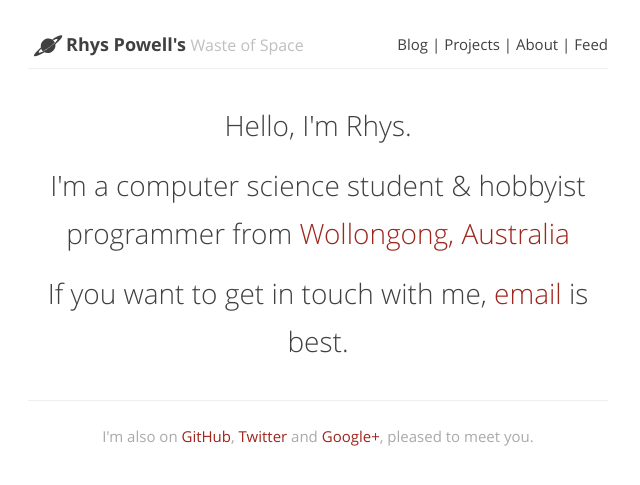
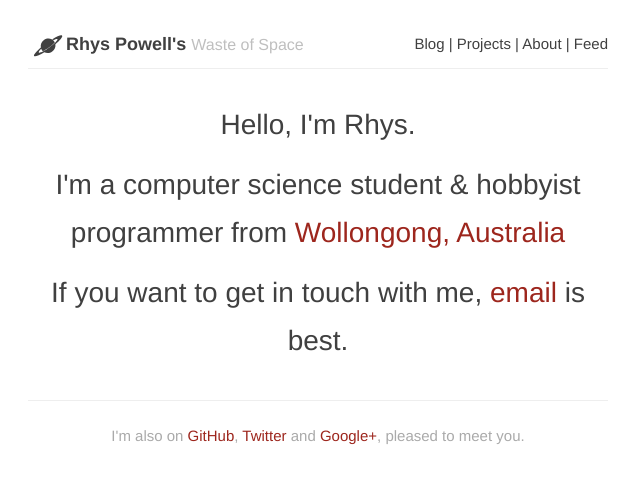
Before and after one commit to rpowelll/rpowelll.github.com, a Jekyll site: the page built from index.html, in a window 1280 px wide. Shown: the top 485 px of the page, without its empty margins (322-962 px from the left). Built offline with Jekyll 4.4.1, drawn with Linux system fonts in a browser that asks for light colours; Markdown is read by kramdown in place of the engine named in the settings.

Commit message:
Forgot to recompile the stylesheets.

```diff
--- a/css/site.css
+++ b/css/site.css
@@ -1614,44 +1614,8 @@ input[type=submit].btn::-moz-focus-inner {
       -moz-box-shadow: 0 1px 4px rgba(0, 105, 214, 0.25);
       box-shadow: 0 1px 4px rgba(0, 105, 214, 0.25); }
 
-@font-face {
-  font-family: "Open Sans";
-  font-style: normal;
-  font-weight: 400;
-  src: local("Open Sans"), local("OpenSans"), url("http://themes.googleusercontent.com/static/fonts/opensans/v5/cJZKeOuBrn4kERxqtaUH3bO3LdcAZYWl9Si6vvxL-qU.woff") format("woff"); }
-
-@font-face {
-  font-family: "Open Sans";
-  font-style: italic;
-  font-weight: 400;
-  src: local("Open Sans Italic"), local("OpenSans-Italic"), url("http://themes.googleusercontent.com/static/fonts/opensans/v5/xjAJXh38I15wypJXxuGMBrrIa-7acMAeDBVuclsi6Gc.woff") format("woff"); }
-
-@font-face {
-  font-family: "Open Sans";
-  font-style: italic;
-  font-weight: 300;
-  src: local("Open Sans Light Italic"), local("OpenSansLight-Italic"), url("http://themes.googleusercontent.com/static/fonts/opensans/v5/PRmiXeptR36kaC0GEAetxvR_54zmj3SbGZQh3vCOwvY.woff") format("woff"); }
-
-@font-face {
-  font-family: "Open Sans";
-  font-style: normal;
-  font-weight: 300;
-  src: local("Open Sans Light"), local("OpenSans-Light"), url("http://themes.googleusercontent.com/static/fonts/opensans/v5/DXI1ORHCpsQm3Vp6mXoaTaRDOzjiPcYnFooOUGCOsRk.woff") format("woff"); }
-
-@font-face {
-  font-family: "Open Sans";
-  font-style: normal;
-  font-weight: 700;
-  src: local("Open Sans Bold"), local("OpenSans-Bold"), url("http://themes.googleusercontent.com/static/fonts/opensans/v5/k3k702ZOKiLJc3WVjuplzKRDOzjiPcYnFooOUGCOsRk.woff") format("woff"); }
-
-@font-face {
-  font-family: "Open Sans";
-  font-style: italic;
-  font-weight: 700;
-  src: local("Open Sans Bold Italic"), local("OpenSans-BoldItalic"), url("http://themes.googleusercontent.com/static/fonts/opensans/v5/PRmiXeptR36kaC0GEAetxhbnBKKEOwRKgsHDreGcocg.woff") format("woff"); }
-
 body {
-  font-family: "Open Sans", "Helvetica Neue", Helvetica, Arial, sans-serif; }
+  font-family: "Helvetica Neue", Helvetica, Arial, sans-serif; }
 
 img {
   max-width: 100%; }
```
